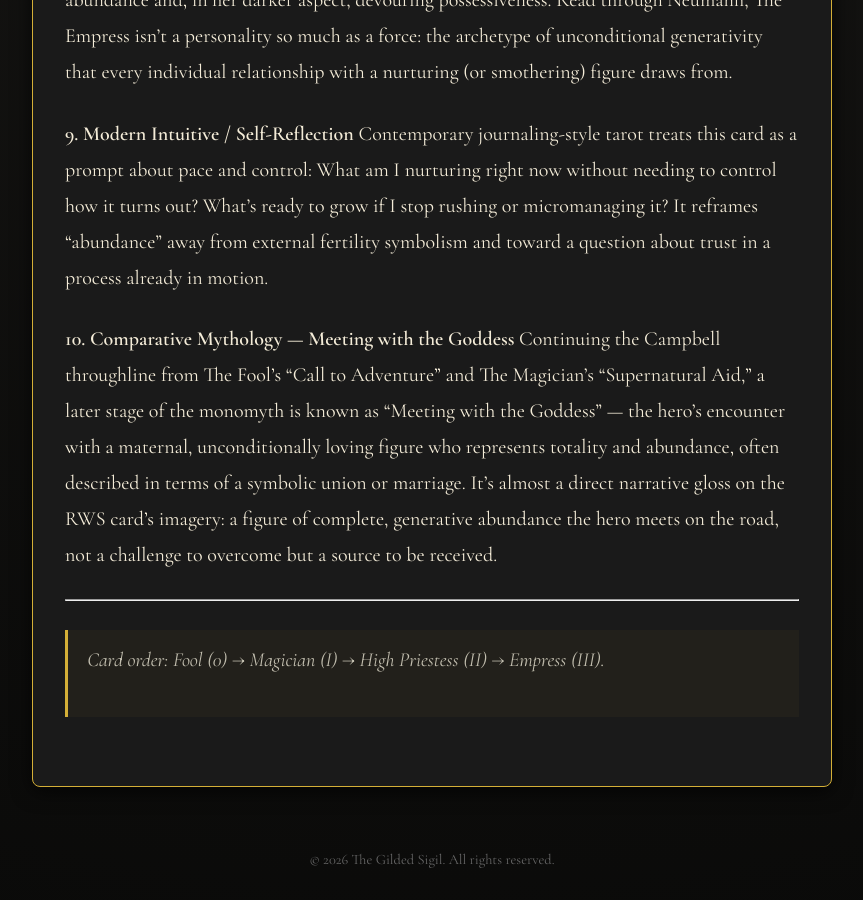
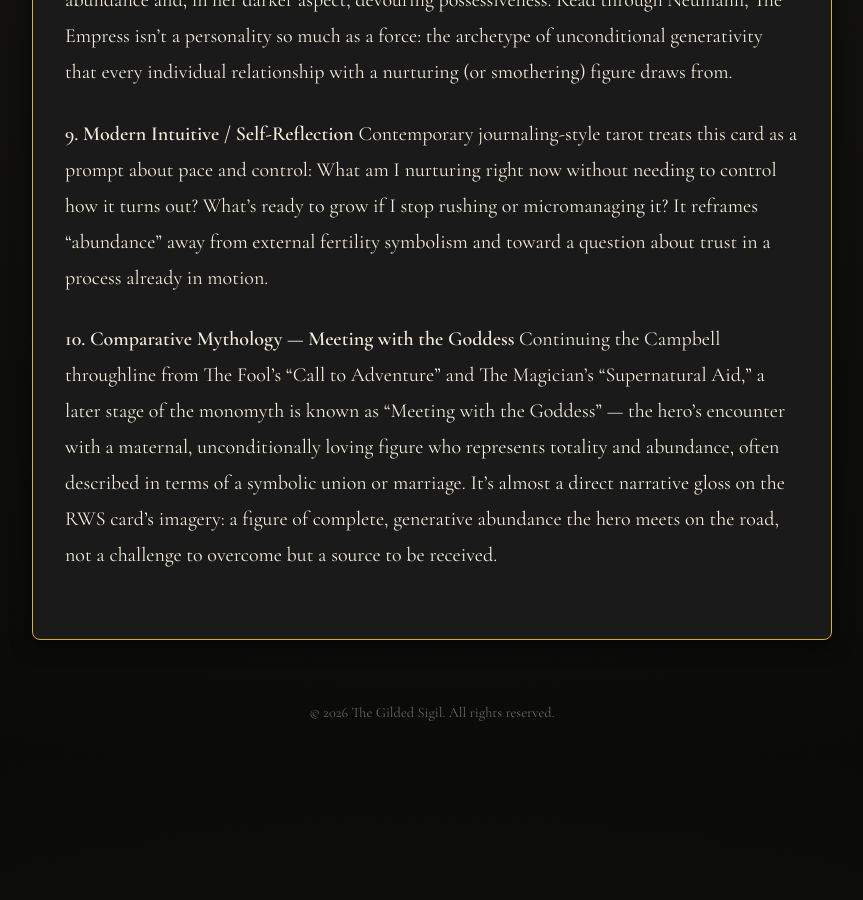
Before and after one commit to maf187/the-gilded-sigil, a Jekyll site: the page built from _posts/2026-08-31-the-empress:-10-different-ways-to-interpret-it.md, in a window 1280 px wide and 900 px high, scrolled down 2870 px. Shown: the whole window, without its empty margins (208-1071 px from the left). Built offline with Jekyll 4.4.1, drawn with Linux system fonts in a browser that asks for light colours; after the commit the page ends 3623 px from its top, so only the background shows below that.

Commit message:
Remove bullet point about card order from Empress section
Removed the last bullet point and its associated content from the section discussing comparative mythology in relation to the Empress card.

```diff
--- a/_posts/2026-08-31-the-empress:-10-different-ways-to-interpret-it.md
+++ b/_posts/2026-08-31-the-empress:-10-different-ways-to-interpret-it.md
@@ -42,7 +42,3 @@ Contemporary journaling-style tarot treats this card as a prompt about pace and
 
 **10. Comparative Mythology — Meeting with the Goddess**
 Continuing the Campbell throughline from The Fool's "Call to Adventure" and The Magician's "Supernatural Aid," a later stage of the monomyth is known as "Meeting with the Goddess" — the hero's encounter with a maternal, unconditionally loving figure who represents totality and abundance, often described in terms of a symbolic union or marriage. It's almost a direct narrative gloss on the RWS card's imagery: a figure of complete, generative abundance the hero meets on the road, not a challenge to overcome but a source to be received.
-
----
-
-> *Card order: Fool (0) → Magician (I) → High Priestess (II) → Empress (III).*
```
